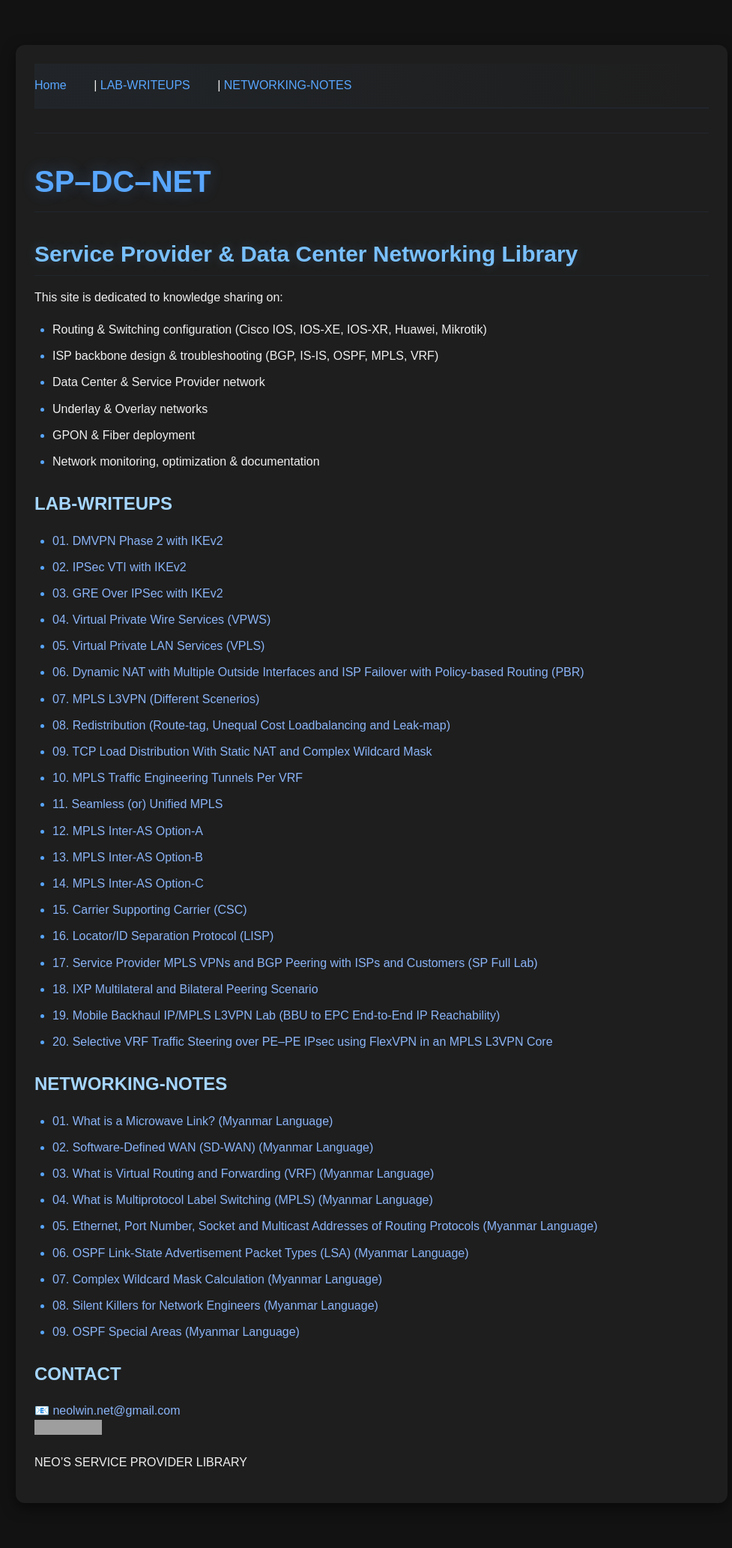
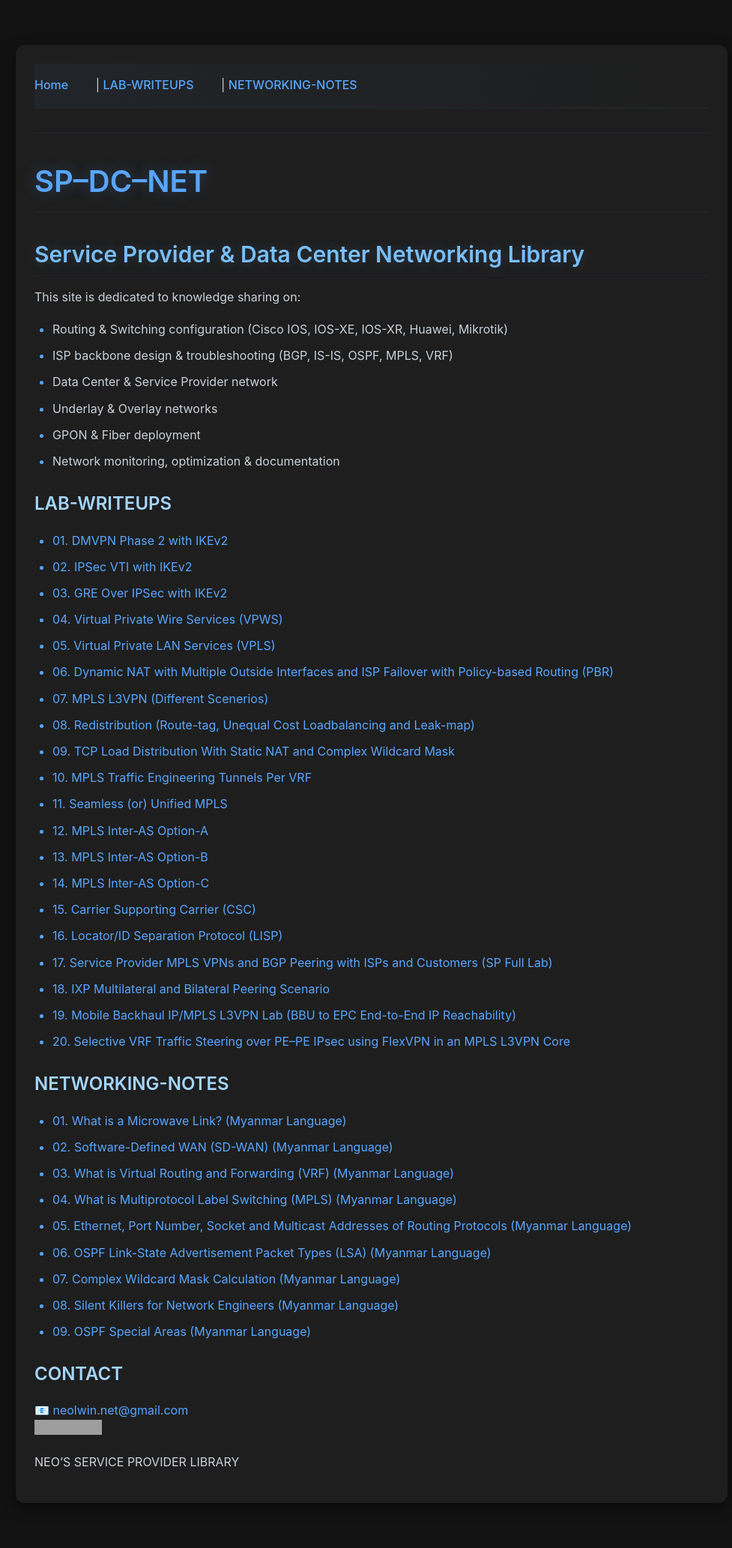
Before and after one commit to neolwin-net/sp-dc-net, a Jekyll site: the page built from index.md, in a window 1280 px wide. Shown: the whole page at 75% size, without its empty margins (144-1121 px from the left). Built offline with Jekyll 4.4.1, drawn with Linux system fonts in a browser that asks for light colours; grey boxes are pictures that could not be loaded.

Commit message:
Update default30.html

```diff
--- a/_layouts/default.html
+++ b/_layouts/default.html
@@ -7,16 +7,16 @@
   <title>{% if page.title %}{{ page.title | escape }}{% else %}{{ site.title | escape }}{% endif %}</title>
   <link rel="stylesheet" href="{{ '/assets/css/main.css' | relative_url }}">
   <style>
-    /* Dark card box style */
+    /* Dark card box style - preserves original font */
     .card-container {
       max-width: 900px;
       margin: 40px auto;
       padding: 25px;
       background-color: #1e1e1e;  /* Dark background */
       border-radius: 12px;
-      box-shadow: 0 6px 18px rgba(0,0,0,0.5); /* Slightly darker shadow */
+      box-shadow: 0 6px 18px rgba(0,0,0,0.5);
       transition: transform 0.2s, box-shadow 0.2s;
-      color: #f0f0f0; /* Light text for readability */
+      /* Do NOT override color or font */
     }
 
     .card-container:hover {
@@ -26,12 +26,7 @@
 
     body {
       background-color: #121212; /* Keep page dark */
-      font-family: Arial, sans-serif;
-      color: #f0f0f0;
-    }
-
-    a {
-      color: #8ab4f8; /* Optional: link color for dark theme */
+      /* Do NOT override font-family or text color */
     }
   </style>
 </head>
```
